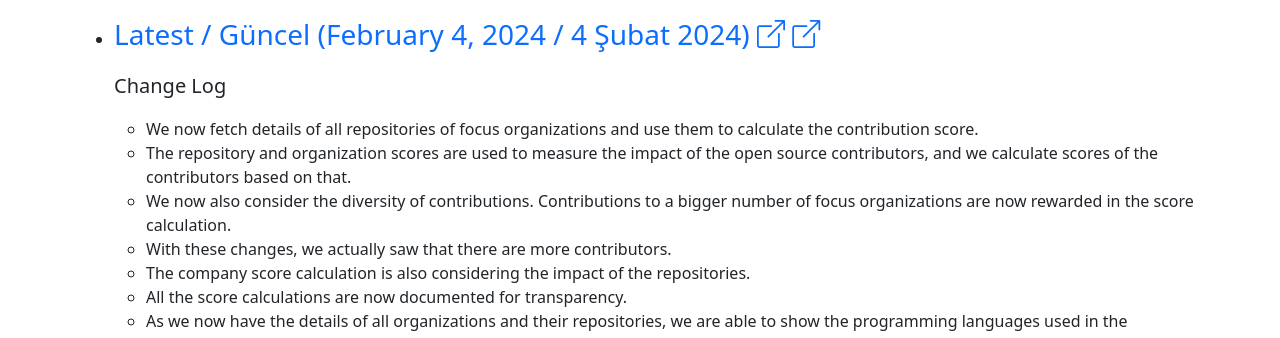
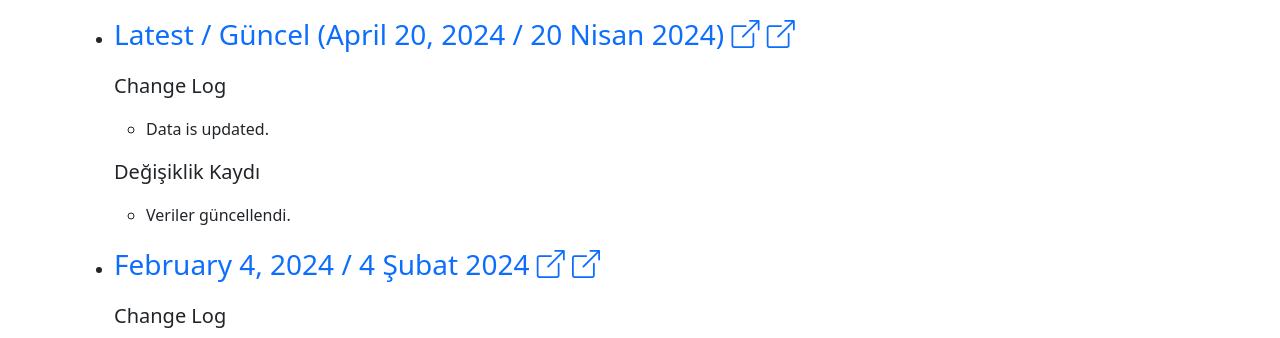
Before and after one commit to OpenTRFoundation/state-of-oss-contribution-report, a website built with webpack: page history.html in a window 1280 px wide. Shown: the part 414-752 px from the top of the page. Built offline with nearby package versions, Linux system fonts and the light colour scheme; no server answers.

Commit message:
Releasing 2024-04 version of the report

```diff
--- a/history.html
+++ b/history.html
@@ -63,7 +63,28 @@
     <ul>
         <li>
             <p class="lead">
-                <a target="_blank" class="fs-3 text-decoration-none" href="https://state.opentr.foundation/">Latest / Güncel (February 4, 2024 / 4 Şubat 2024) <i class="bi bi-box-arrow-up-right"></i></a>
+                <a target="_blank" class="fs-3 text-decoration-none" href="https://state.opentr.foundation/">Latest / Güncel (April 20, 2024 / 20 Nisan 2024) <i class="bi bi-box-arrow-up-right"></i></a>
+            </p>
+            <p class="lead">
+                Change Log
+                <ul>
+                    <li>
+                        Data is updated.
+                    </li>
+                </ul>
+            </p>
+            <p class="lead">
+                Değişiklik Kaydı
+                <ul>
+                    <li>
+                        Veriler güncellendi.
+                    </li>
+                </ul>
+            </p>
+        </li>
+        <li>
+            <p class="lead">
+                <a target="_blank" class="fs-3 text-decoration-none" href="https://2024-02--state-of-oss-contribution-report.netlify.app/">February 4, 2024 / 4 Şubat 2024 <i class="bi bi-box-arrow-up-right"></i></a>
             </p>
             <p class="lead">
                 Change Log
```
Lines whose indentation alone changed are shown as unchanged.
